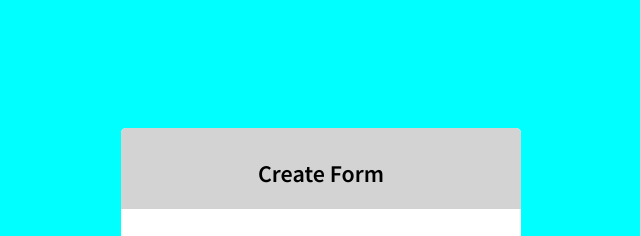
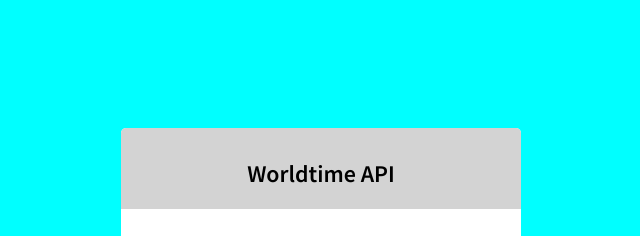
Before and after one commit to adekniyi/world-time-API, a plain HTML site: page index.html in a window 1280 px wide. Shown: the top 236 px of the page, 319-959 px from the left. Drawn offline with Linux system fonts and the light colour scheme.

Commit message:
second commit

```diff
--- a/index.html
+++ b/index.html
@@ -12,7 +12,7 @@
 <body>
     <div class="container">
         <div class="header">
-            <h2>create form</h2>
+            <h2>Worldtime API</h2>
         </div>
         <form class="form" id="form">
             <div class="form-control">
```
